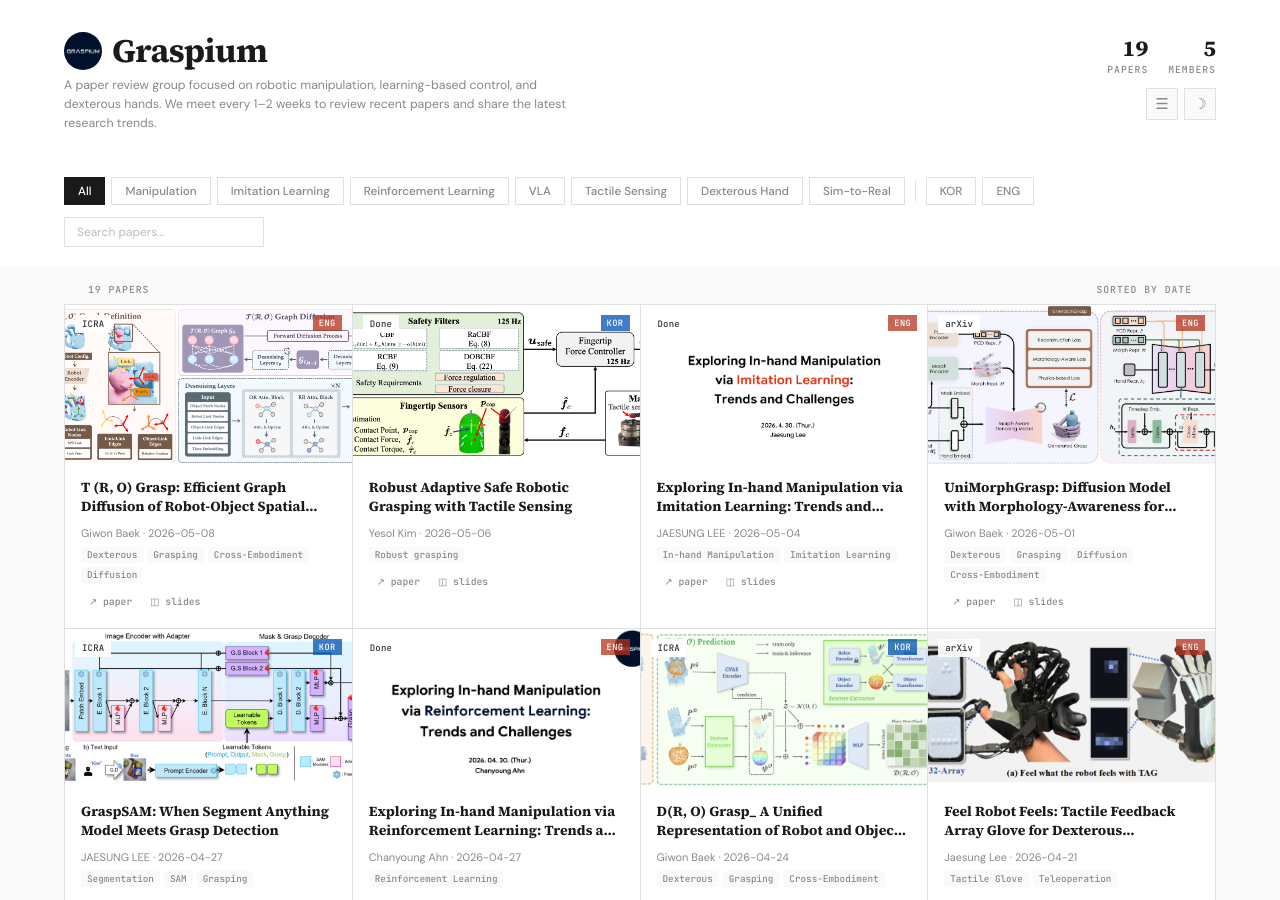
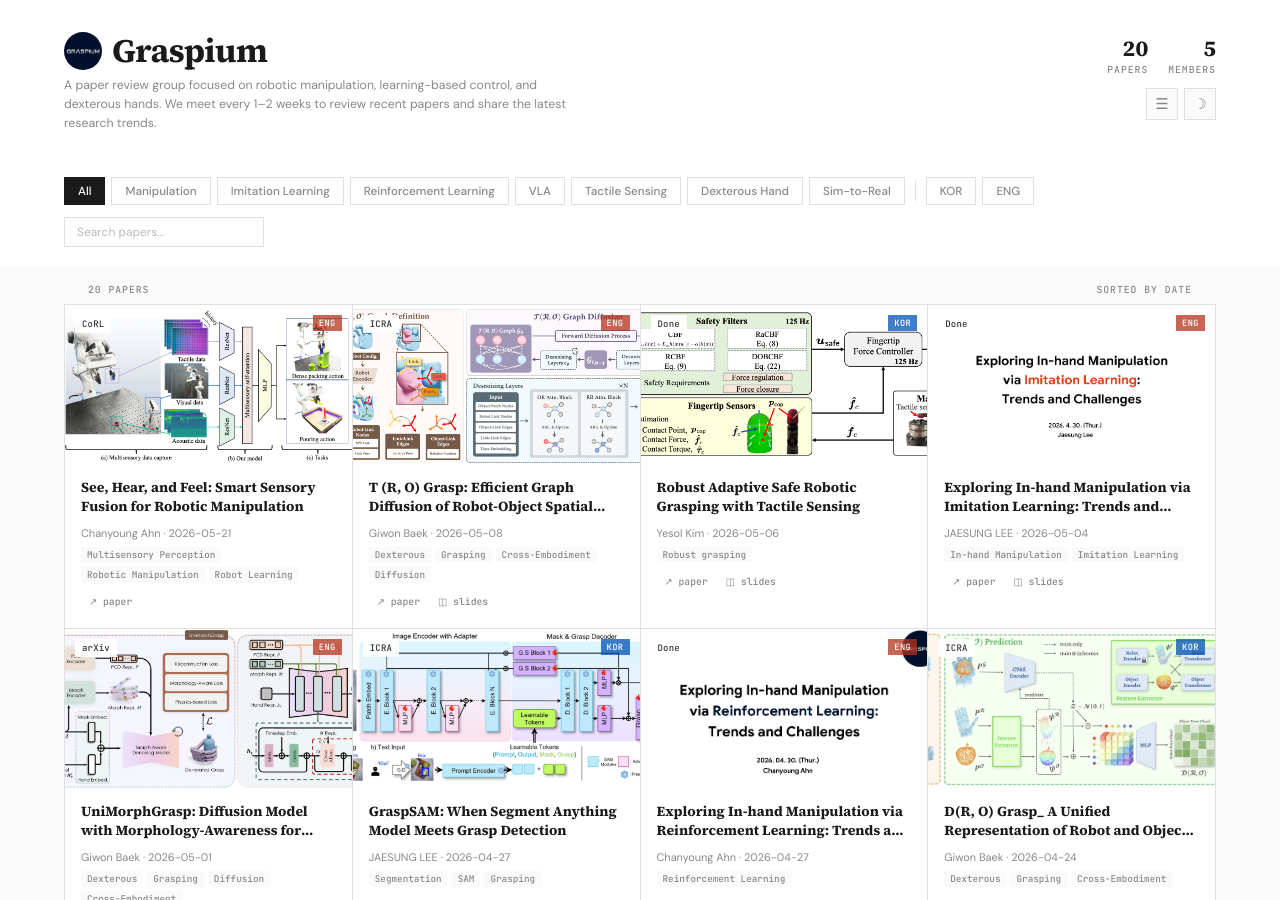
Before and after one commit to graspium-official/graspium-official.github.io, a Jekyll site: the page built from index.html, in a window 1280 px wide and 900 px high. Built offline with Jekyll 4.4.1, drawn with Linux system fonts in a browser that asks for light colours.

Commit message:
Add paper cy-005: See, Hear, and Feel: Smart Sensory Fusion for Robotic Manipulation

```diff
--- a/_data/papers.yml
+++ b/_data/papers.yml
@@ -347,3 +347,20 @@
   thumbnail: "assets/thumbnails/GWB-005.png"
   slides: "https://drive.google.com/file/d/1SbgKyV-1v2dXZQM34p66mqGl8MLs-DtJ/view?usp=drive_link"
   notes: "Node can be extended by no constraints. But computation cost will increase."
+
+- id: "cy-005"
+  title: "See, Hear, and Feel: Smart Sensory Fusion for Robotic Manipulation"
+  authors: "Hao Li, Yizhi Zhang, Junzhe Zhu et al."
+  venue: "CoRL"
+  date: "2026-05-21"
+  field: "manipulation"
+  lang: "eng"
+  keywords:
+    - "Multisensory Perception"
+    - "Robotic Manipulation"
+    - "Robot Learning"
+  presenter: "Chanyoung Ahn"
+  status: "pending"
+  tldr: "We use vision, audio, and touch on two challenging robotic manipulation tasks---dense packing and pouring, and demonstrate the benefit of multisensory perception in robot learning."
+  paper: "https://openreview.net/forum?id=sygvGP-YLfx"
+  thumbnail: "assets/thumbnails/cy-005.png"
```
Also changed, not shown: assets/thumbnails/cy-005.png (added).
